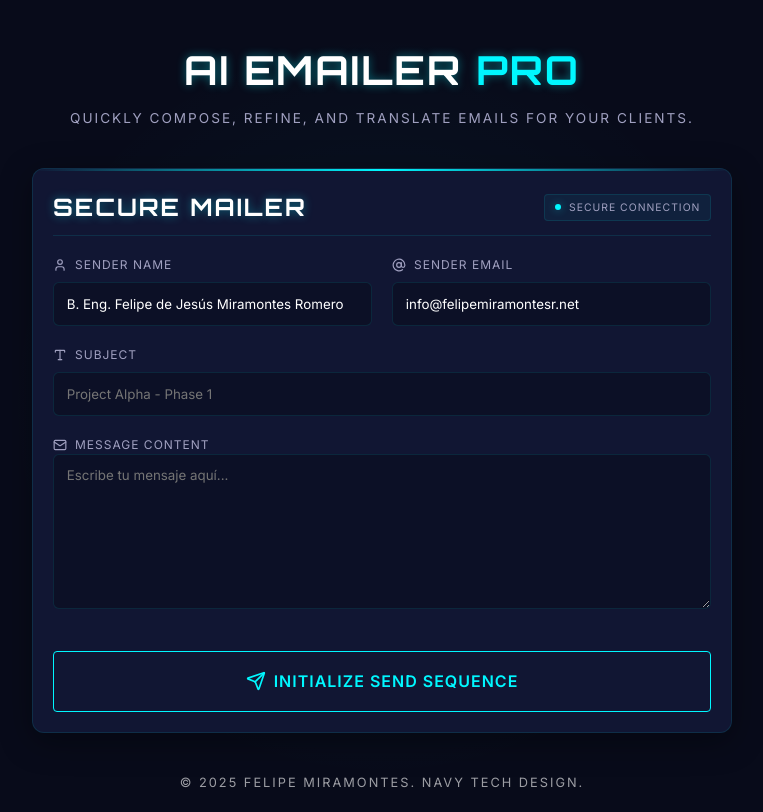
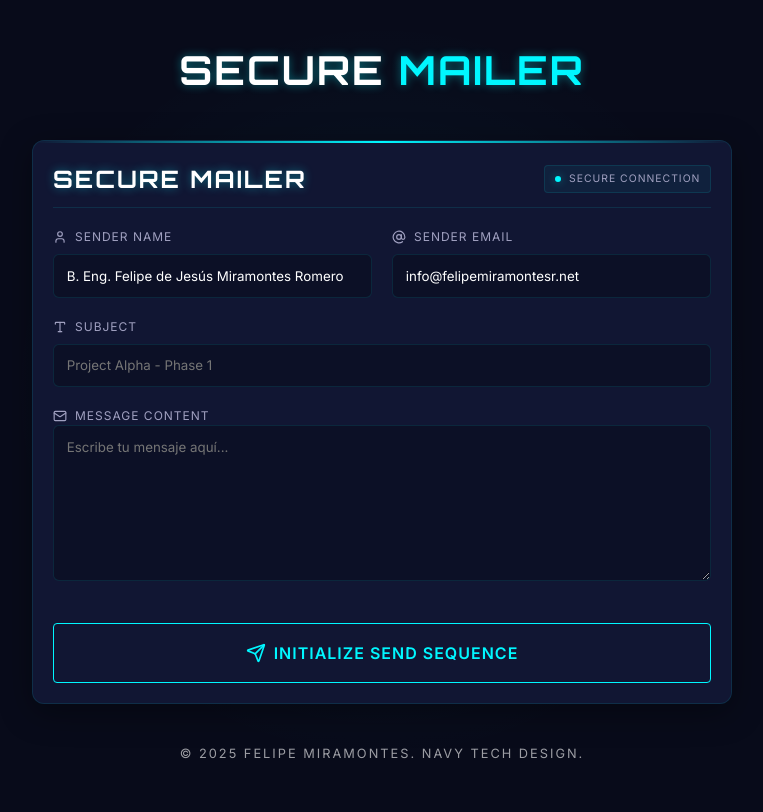
Before and after one commit to felipemiramontesr/mailer, a Vue app: page / in a window 1280 px wide. Shown: the whole page, without its empty margins (258-1021 px from the left). Built offline with nearby package versions, Linux system fonts and the light colour scheme.

Commit message:
fix: force UI update by using hashes and cleaning up App.vue header

```diff
--- a/src/App.vue
+++ b/src/App.vue
@@ -5,8 +5,7 @@ import EmailForm from './components/EmailForm.vue'
 <template>
   <div class="app-container">
     <header class="main-header">
-      <h1 class="glow-text">AI Emailer <span class="accent-text">Pro</span></h1>
-      <p class="subtitle">Quickly compose, refine, and translate emails for your clients.</p>
+      <h1 class="glow-text">Secure <span class="accent-text">Mailer</span></h1>
     </header>
 
     <main>
--- a/vite.config.ts
+++ b/vite.config.ts
@@ -6,13 +6,5 @@ export default defineConfig({
   plugins: [vue()],
   build: {
     assetsDir: '', // No assets subfolder
-    rollupOptions: {
-      output: {
-        // Output JS and CSS without subfolders
-        entryFileNames: `[name].js`,
-        chunkFileNames: `[name].js`,
-        assetFileNames: `[name].[ext]`
-      }
-    }
   }
 })
```
